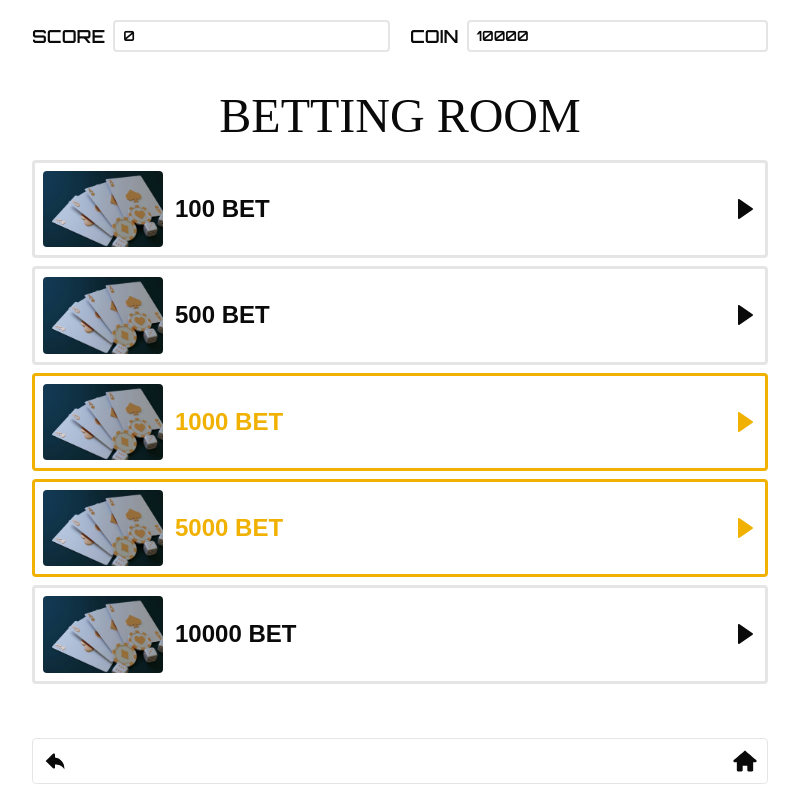
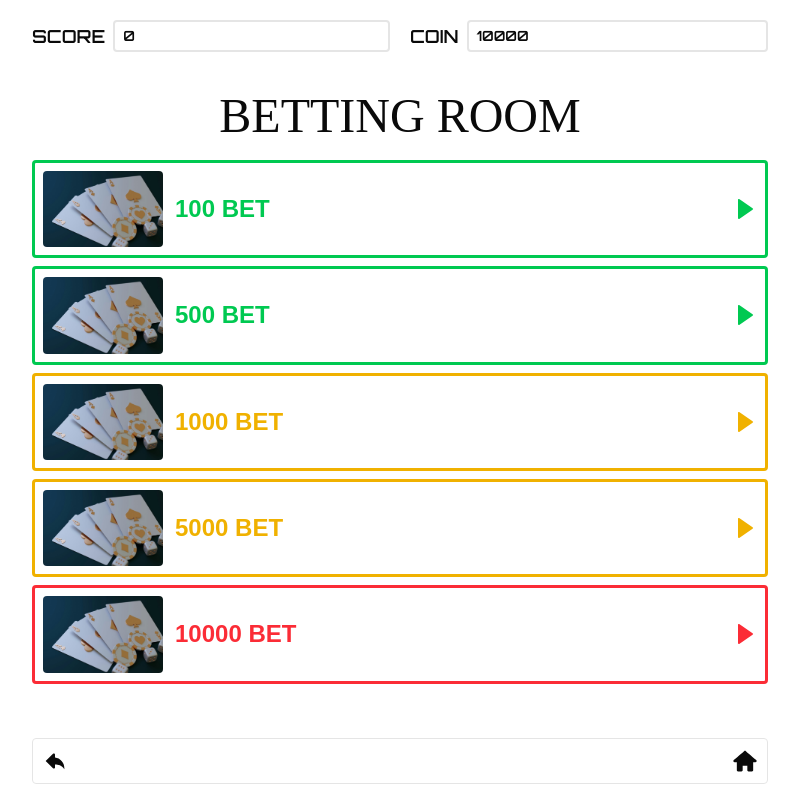
Before and after one commit to HYK-Nov/card-HL, a React (Vite) app: page /game in a window 1280 px wide. Shown: the whole page, without its empty margins (240-1039 px from the left). Built offline with nearby package versions, Linux system fonts and the light colour scheme; no server answers; a web font is replaced by a local one.

Commit message:
style: betting 스타일 수정

```diff
--- a/src/pages/Betting.tsx
+++ b/src/pages/Betting.tsx
@@ -15,9 +15,18 @@ const BETTING_OPTIONS = [
 ];
 
 const getButtonClass = (coin: number, minCoin: number, color: string) => {
+  const base =
+    "rounded border-3 p-2 flex justify-between items-center transition";
+  const disabled = "border-neutral-400 text-neutral-400 cursor-not-allowed";
+  const enabled = {
+    green: "border-green-500 text-green-500 hover:bg-green-100",
+    yellow: "border-yellow-500 text-yellow-500 hover:bg-yellow-100",
+    red: "border-red-500 text-red-500 hover:bg-red-100",
+  };
+
   return cn(
-    "rounded border-3 border-neutral-400 p-2 text-neutral-400 flex justify-between items-center ",
-    coin >= minCoin ? `border-${color}-500 text-${color}-500` : "",
+    base,
+    coin >= minCoin ? enabled[color as keyof typeof enabled] : disabled,
   );
 };
 
```
